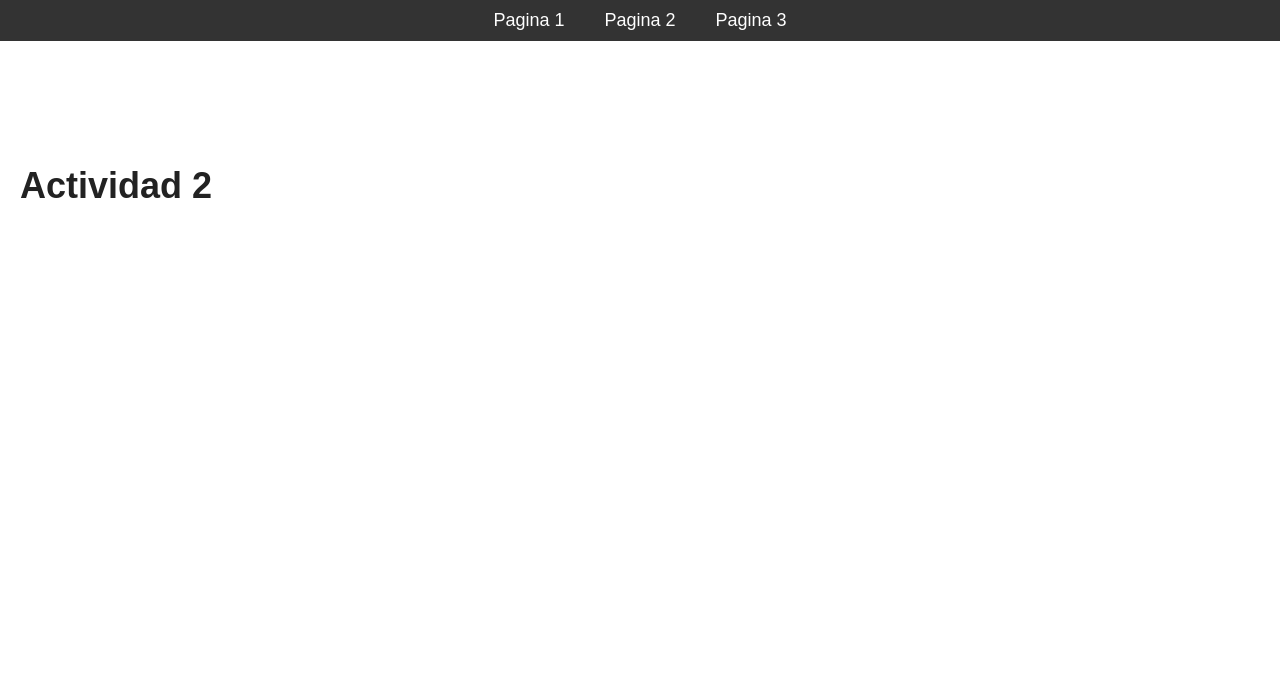
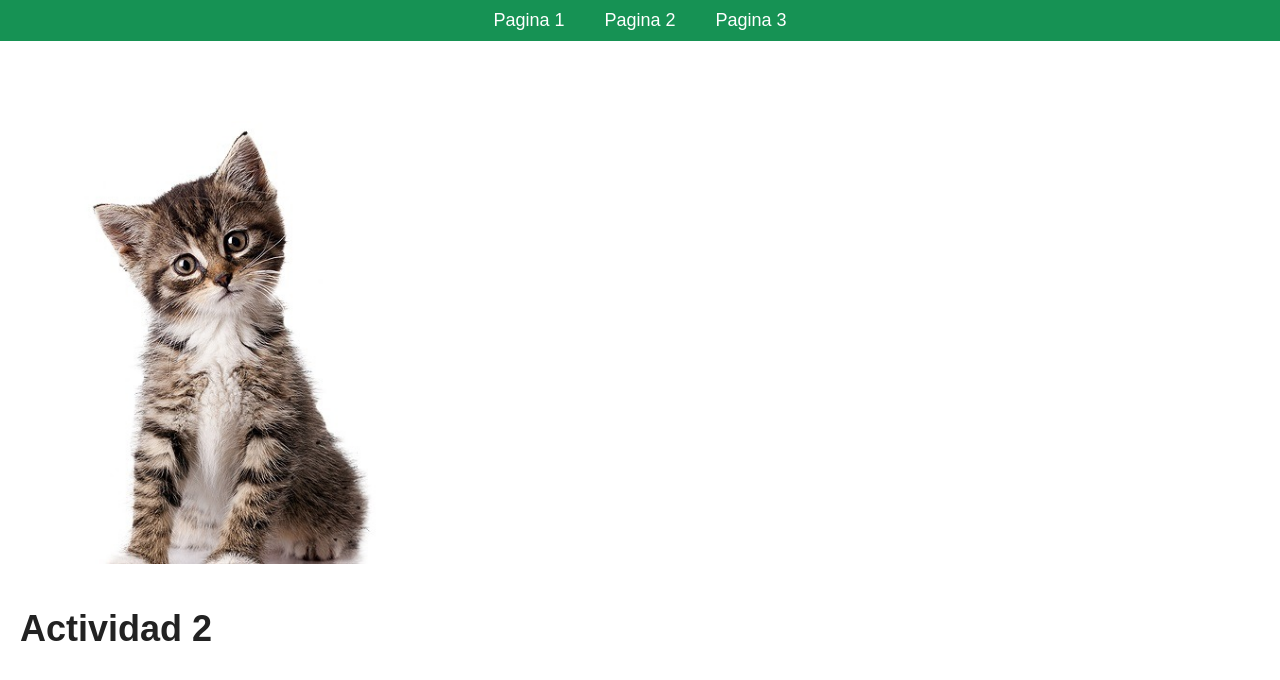
Before and after one commit to ChioCav/Laboratorio-6, a plain HTML site: page index.html in a window 1280 px wide. Drawn offline with Linux system fonts and the light colour scheme.

Commit message:
Inlcuimos imagen

```diff
--- a/index.html
+++ b/index.html
@@ -12,7 +12,7 @@
         }
 
         nav {
-            background-color: #333;
+            background-color: #169254;
             padding: 10px;
         }
 
@@ -32,7 +32,7 @@
             transition: color 0.3s;
         }
         nav ul li a:hover {
-            color: #ff6347;
+            color: #083b1b;
         }
 
         .contenido {
@@ -64,7 +64,7 @@
      </nav>
      <!-- Contenido Act2 -->
       <div class="contenido">
-            <img src="" alt="">
+            <img src="/gatito.jpg" alt="imagen de gatito">
 
             <div class="texto">
                 Actividad 2
```
Also changed, not shown: gatito.jpg (added).
